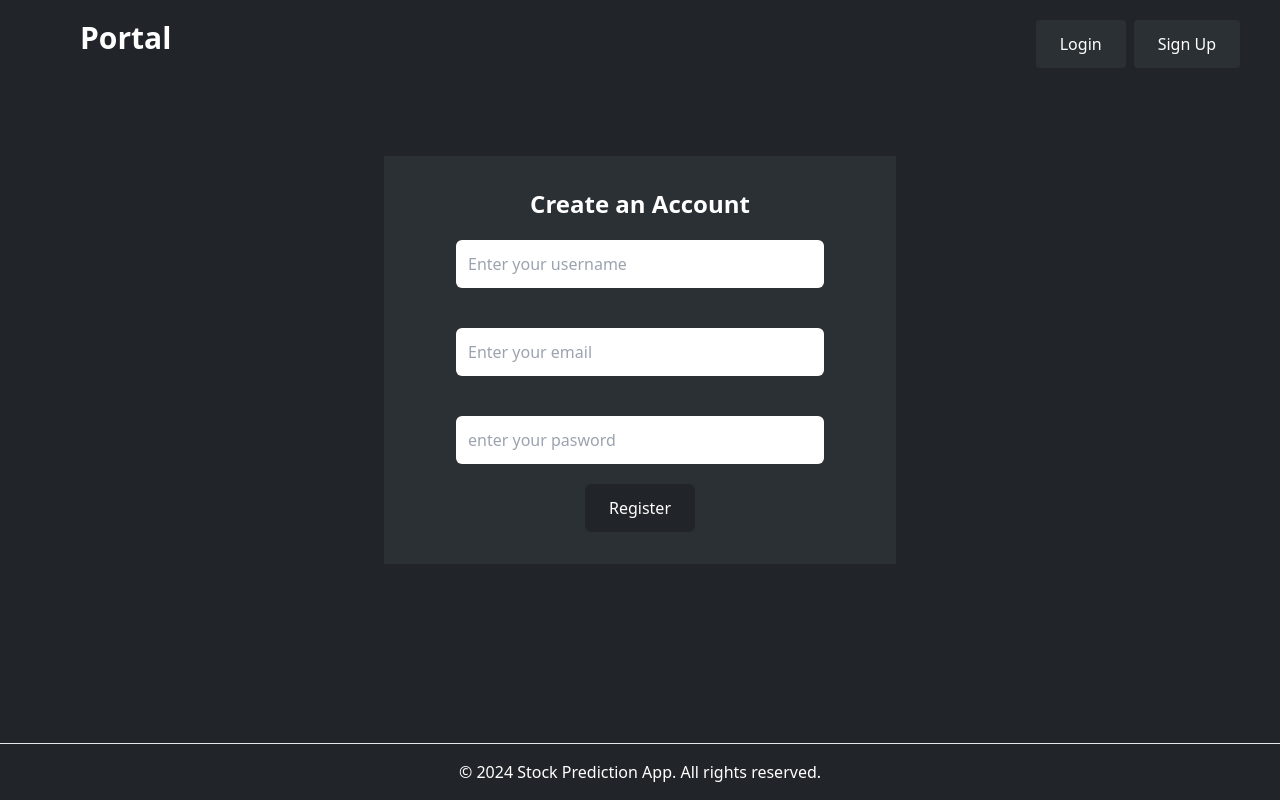
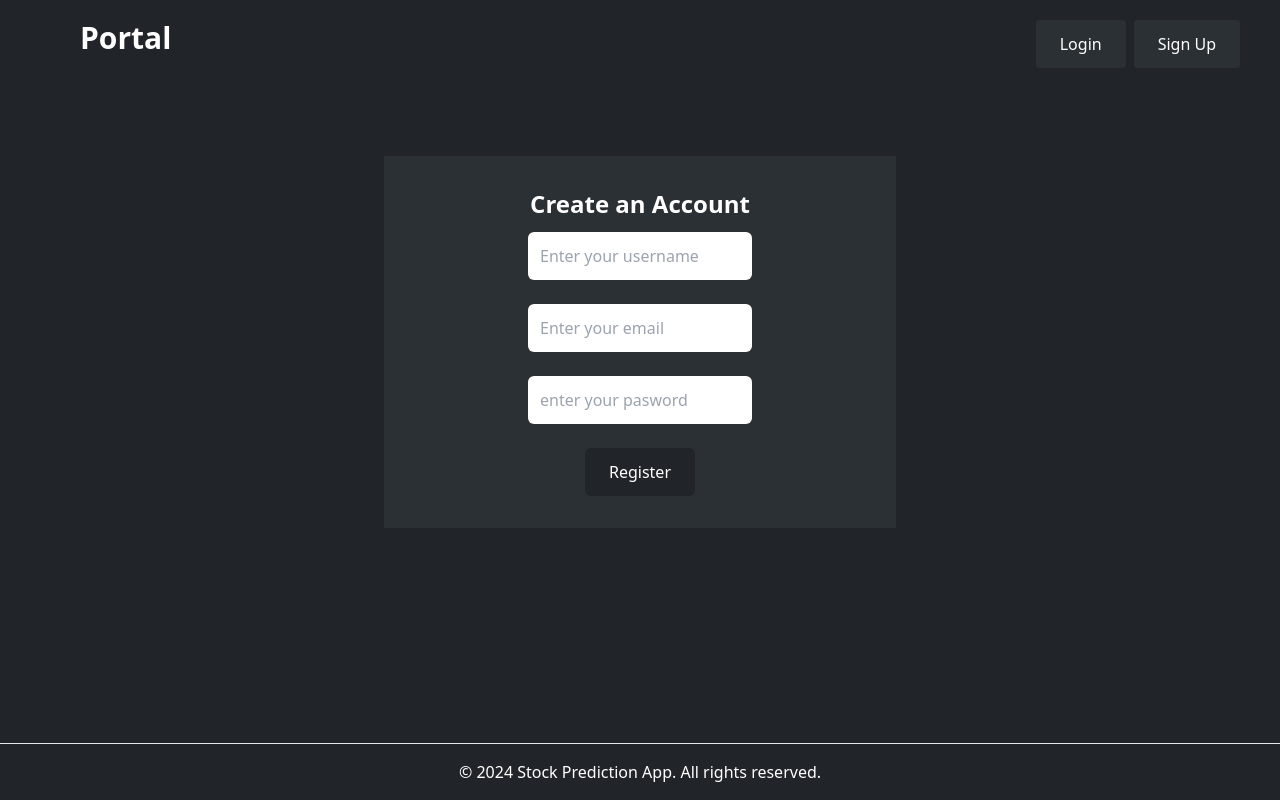
Before and after one commit to KIWOLY/Portal, a React (Vite) app in the folder Frontend/: page /register in a window 1280 px wide. Built offline with nearby package versions, Linux system fonts and the light colour scheme.

Commit message:
impliment succes message  ,error message and is loading

```diff
--- a/Frontend/src/pages/Register.jsx
+++ b/Frontend/src/pages/Register.jsx
@@ -1,4 +1,4 @@
-import React,{ useState }   from 'react'
+import React, { useState } from 'react'
 import axios from "axios"
 
 
@@ -9,31 +9,42 @@ const Register = () => {
     email: "",
     password: ''
   })
+  const [errorMessage, setErrorMessage] = useState({})
+  const [success, setSuccess] = useState(false)
+  const [loading, setLoading] = useState(false)
 
   const handleChange = (e) => {
     setFormData({ ...formData, [e.target.name]: e.target.value })
   }
 
-  const handleRegistration = async (e) =>{
+  const handleRegistration = async (e) => {
     e.preventDefault()
 
 
+   setLoading(true)
+    const userData = {
+      username: formData.username,
+      email: formData.email,
+      password: formData.password
+    }
+    console.log("userdata =====>", userData);
 
-    const userData ={
-      username :formData.username ,
-      email :formData.email,
-      password:formData.password
-    }
-    console.log("userdata =====>" , userData);
-
-    try{
-      const response= await axios.post('http://127.0.0.1:8000/api/v1/register/' , userData)
+    try {
+      const response = await axios.post('http://127.0.0.1:8000/api/v1/register/', userData)
       console.log("response.data===>", response.data);
       console.log("succesfull");
+
+      setErrorMessage({})
+      setSuccess(true)
     }
-    catch(error){
-      console.error("response error ====> " , error.response.data);
+    catch (error) {
+      console.error("response error ====> ", error.response.data);
+      setErrorMessage(error.response.data)
+      setSuccess(false)
 
+    }
+    finally{
+      setLoading(false)
     }
 
   }
@@ -43,20 +54,27 @@ const Register = () => {
     <div className='text-center bg-darkgray2 mx-96  mt-16 p-8'>
       <h1 className='text-2xl font-bold'>Create an Account</h1>
       <form action="" onSubmit={handleRegistration}>
-        <div className='flex justify-center  py-5'>
+        <div className='mx-28 py-3'>
 
-          <input className='w-full rounded-md p-3 mx-10' type="text" name='username' value={formData.username} placeholder='Enter your username' onChange={handleChange} />
+          <input className='w-full rounded-md p-3 text-black ' type="text" name='username' value={formData.username} placeholder='Enter your username' onChange={handleChange} /><br />
+          <small>{errorMessage.username && <div className='text-red-800 bg-darkgray text-lg'>{errorMessage.username}</div>}</small>
         </div>
-        <div className='flex justify-center py-5'>
+        <div className='mx-28 py-3'>
 
-          <input className='w-full rounded-md p-3 mx-10' type="email" name='email' value={formData.email} placeholder='Enter your email' onChange={handleChange} />
+          <input className='w-full rounded-md p-3 text-black' type="email" name='email' value={formData.email} placeholder='Enter your email' onChange={handleChange} />
+          <small>{errorMessage.email && <div className='text-red-800 bg-darkgray  text-lg'>{errorMessage.email}</div>}</small>
+
         </div>
-        <div className='flex justify-center  py-5'>
+        <div className='mx-28 py-3'>
 
-          <input className='w-full rounded-md p-3 mx-10' type="password" name='password' value={formData.password} placeholder='enter your pasword' onChange={handleChange} />
+          <input className='w-full rounded-md p-3 text-black ' type="password" name='password' value={formData.password} placeholder='enter your pasword' onChange={handleChange} />
+          <small>{errorMessage.password && <div className='text-red-800 bg-darkgray text-lg'>{errorMessage.password}</div>}</small>
         </div>
-        <div>
-          <button type='submit' className='bg-darkgray px-6  py-3 rounded-md' > Register</button>
+        <div className='mt-3'>
+          <small>{success && <div className='text-green-800 text-xl'>"registration succesfull"</div>}</small>
+
+
+          <button type='submit' className='bg-darkgray px-6  py-3 rounded-md' disabled={loading}> {loading ? "Registering..." : "Register"}</button>
         </div>
 
 
```
Also changed, not shown: 2 other files (tests, documents, lock files or other folders).
